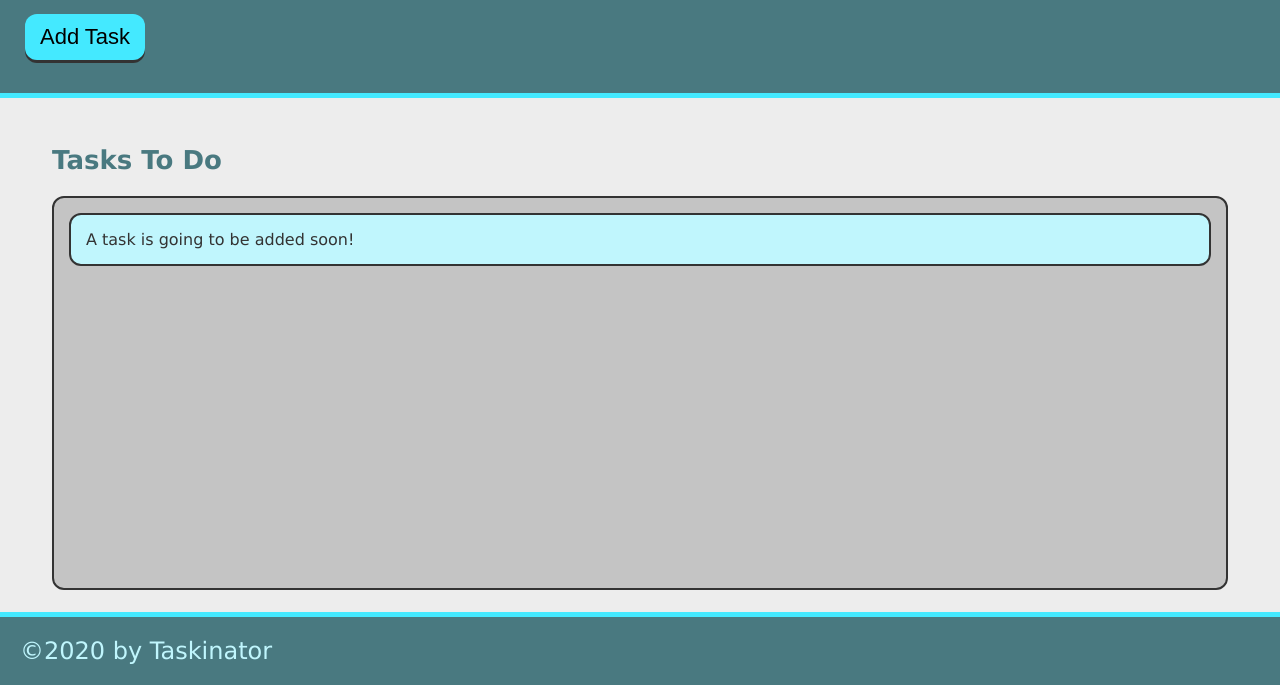
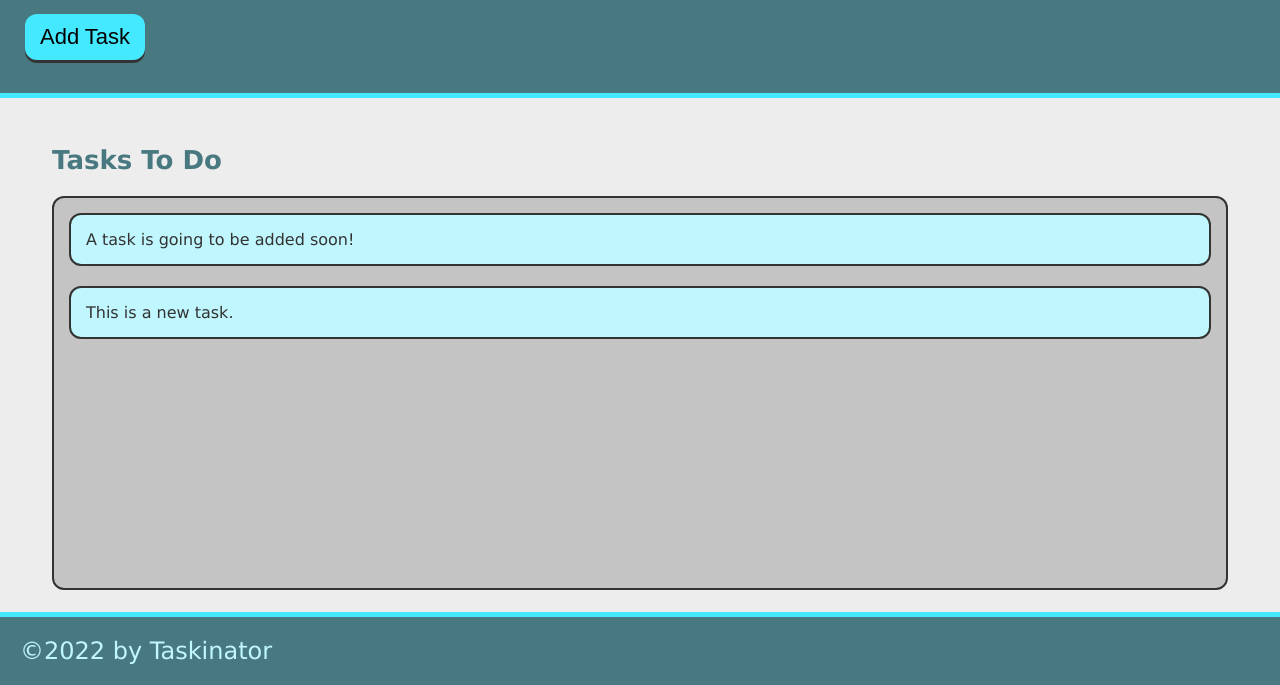
Before and after one commit to obrailovska/taskinator, a plain HTML site: page index.html in a window 1280 px wide. Both pictures are taken after a click on the button "Add Task". Shown: the part 115-800 px from the top of the page. Drawn offline with Linux system fonts and the light colour scheme.

Commit message:
added functionallity to the button

```diff
--- a/assets/js/script.js
+++ b/assets/js/script.js
@@ -0,0 +1,11 @@
+var buttonEl = document.querySelector("#save-task");
+var tasksToDoEl = document.querySelector("#tasks-to-do");
+
+var createTaskHandler = function () {
+  var listItemEl = document.createElement("li");
+  listItemEl.className = "task-item";
+  listItemEl.textContent = "This is a new task.";
+  tasksToDoEl.appendChild(listItemEl);
+};
+
+buttonEl.addEventListener("click", createTaskHandler);
--- a/index.html
+++ b/index.html
@@ -8,20 +8,20 @@
     <link rel="stylesheet" href="assets/css/style.css" />
   </head>
   <body>
-    <script src="assets/js/script.js"></script>
     <header>
       <h1 class="page-title">Taskinator</h1>
       <p>Click the button below to add a new task</p>
-      <button class="btn">Add Task</button>
+      <button class="btn" id="save-task">Add Task</button>
     </header>
     <main class="page-content">
       <section class="task-list-wrapper">
         <h2 class="list-title">Tasks To Do</h2>
-        <ul class="task-list">
+        <ul class="task-list" id="tasks-to-do">
           <li class="task-item">A task is going to be added soon!</li>
         </ul>
       </section>
     </main>
-    <footer>&copy;2020 by Taskinator</footer>
+    <footer>&copy;2022 by Taskinator</footer>
+    <script src="assets/js/script.js"></script>
   </body>
 </html>
```
